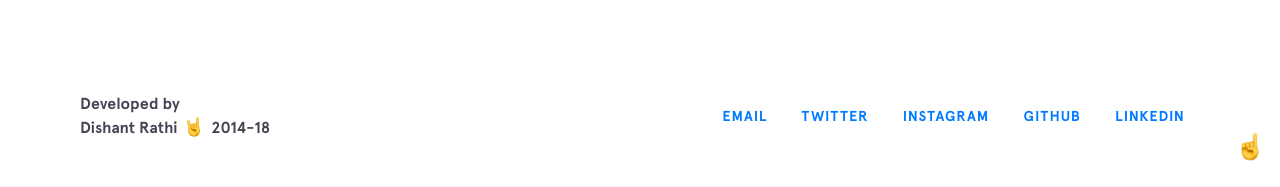
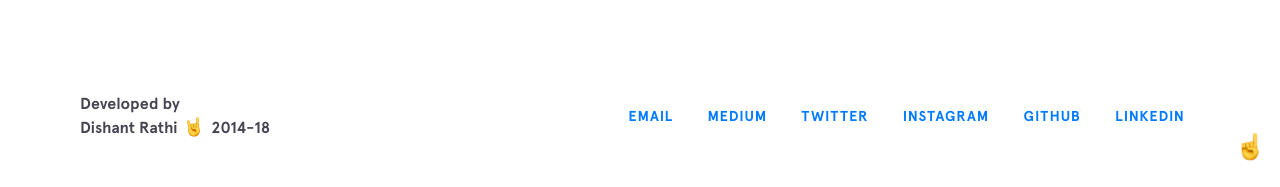
Before and after one commit to dishantrathi/dishantrathi.github.io, a Jekyll site: the page built from index.html, in a window 1280 px wide and 900 px high, scrolled down 2301 px. Shown: the part 710-897 px from the top of the window. Built offline with Jekyll 4.4.1, drawn with Linux system fonts in a browser that asks for light colours; nearby versions of some CDN libraries.

Commit message:
Update _config.yml

```diff
--- a/_config.yml
+++ b/_config.yml
@@ -11,6 +11,8 @@
 social:
   - title: email
     url: mailto:dishantrathi97@gmail.com
+  - title: medium
+    url: https://medium.com/@dishantrathi
   - title: twitter
     url: https://twitter.com/techiedishant
   - title: instagram
```
